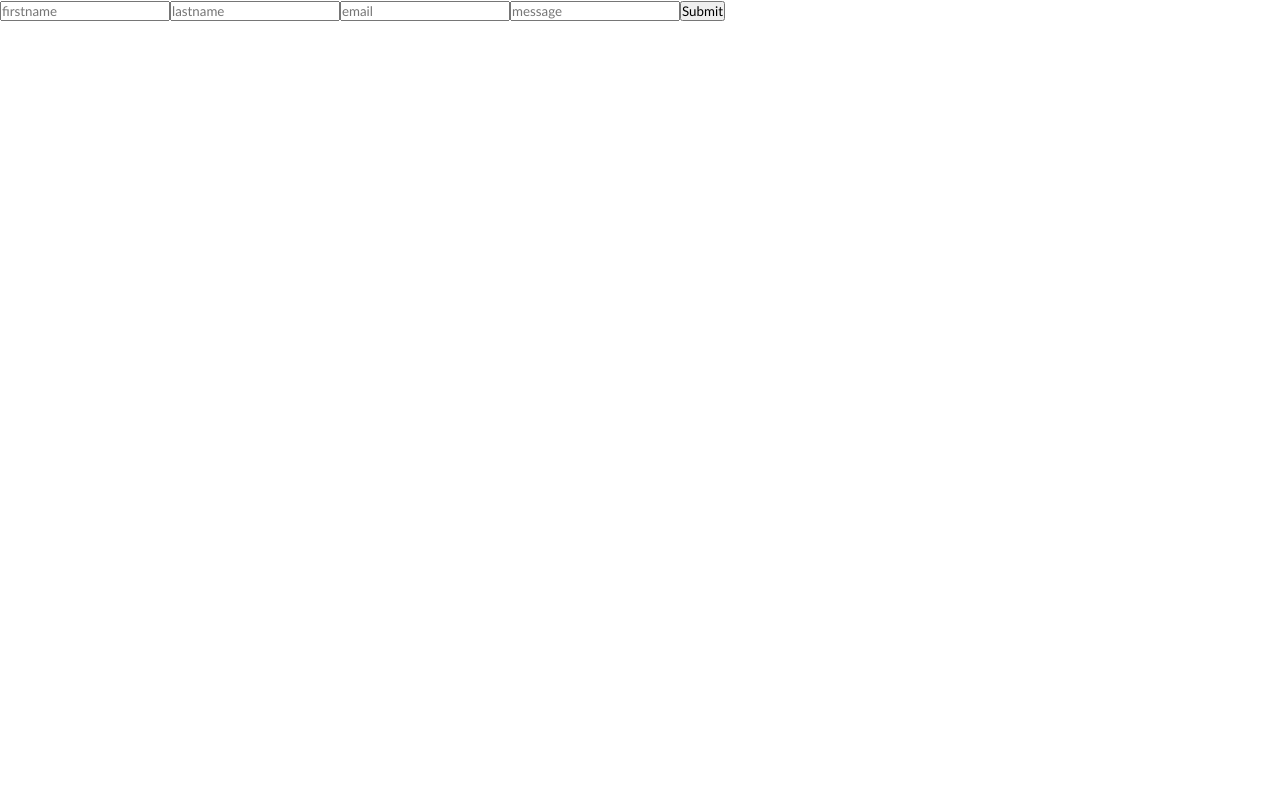
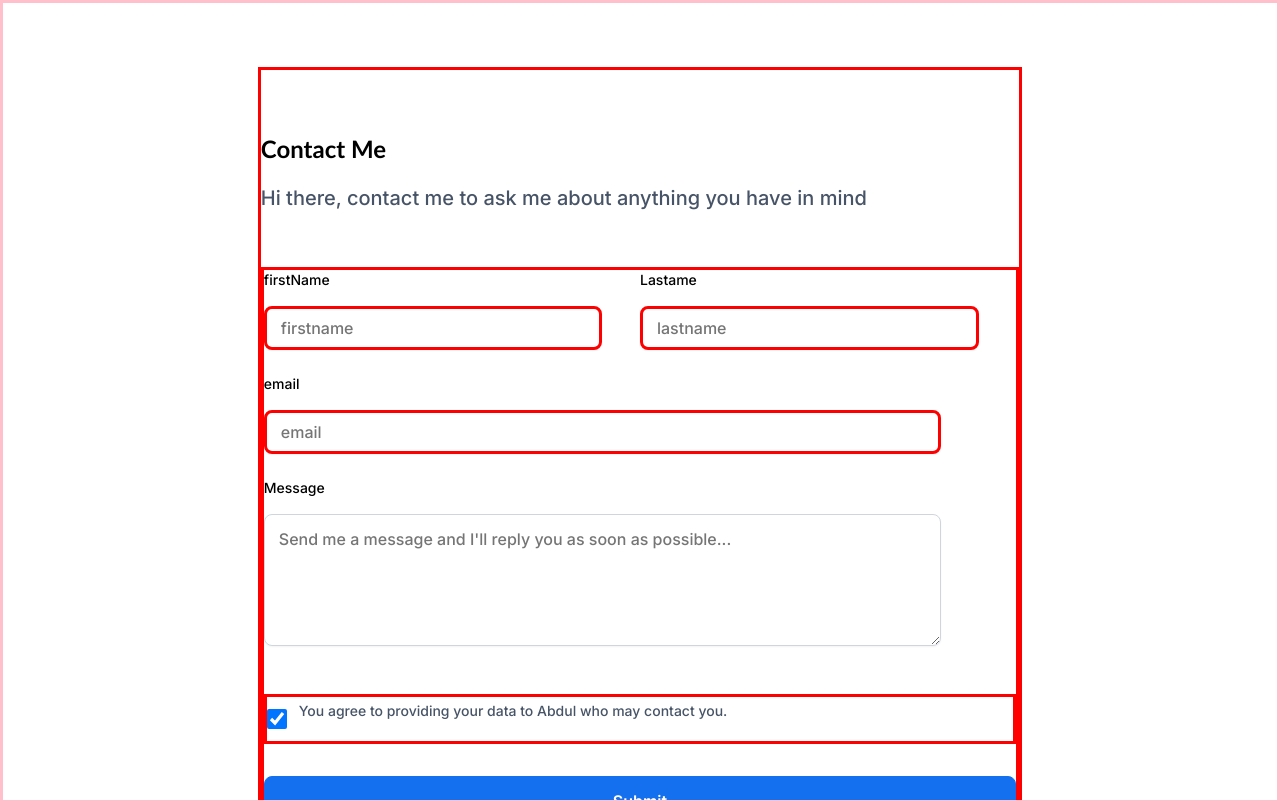
Before and after one commit to Abdulz11/stage1, a React (Create React App) app: page /contact in a window 1280 px wide. Shown: the top 800 px of the page. Built offline with nearby package versions, Linux system fonts and the light colour scheme; the HTML template or start-up script is replaced by a standard one.

Commit message:
feat: checkox added

```diff
--- /dev/null
+++ b/src/components/Form.jsx
@@ -0,0 +1,87 @@
+import { useState } from "react"
+
+
+export default function Form() {
+    const [formDetails,setFormDetails] = useState({firstName:'',
+    lastName:'',email:'',textArea:'',provideData:true})
+
+    function handleChange(event) {
+        if(event.target.type === 'checkbox'){
+            setFormDetails(prevDetails =>({
+                ...prevDetails,[event.target.name]: event.target.checked
+            })
+            )
+        }
+        else{
+        setFormDetails(prevDetails =>({
+            ...prevDetails,[event.target.name]:event.target.value
+        })
+        )
+    }
+    }
+    function handleSubmit() {
+        console.log(formDetails)
+
+    }
+    console.log(formDetails)
+
+  return (
+    <form className="form-div">
+        <div className=" form form-firstname">
+            <label>firstName</label>
+            <input
+            type="text"
+            id='first_name'
+            name='firstName'
+            placeholder='firstname'
+            onChange={handleChange}
+            value={formDetails.firstName}
+            />
+        </div>
+        <div className=" form form-lastname">
+            <label>Lastame</label>
+            <input
+            type="text"
+            id='last_name'
+            name='lastName'
+            placeholder='lastname'
+            onChange={handleChange}
+            value={formDetails.lastName}
+            />
+        </div>
+        <div className=" form form-email">
+            <label>email</label>
+            <input
+            type="text"
+            id='email'
+            name='email'
+            placeholder='email'
+            onChange={handleChange}
+            value={formDetails.email}
+            />
+        </div>
+        <div className=" form form-textarea">
+           <label>Message</label>
+           <textarea
+            type="text"
+            id='message'
+            name='textArea'
+            placeholder="Send me a message and I'll reply you as soon as possible..."
+            onChange={handleChange}
+            value={formDetails.textArea}
+           />
+        </div>
+        <div className="checkbox-div">
+            <input
+            type="checkbox"
+            id='checkbox'
+            name="provideData"
+            checked={formDetails.provideData}
+            onChange={handleChange}
+            />
+            <label htmlFor="provideData">You agree to providing your data to Abdul who may contact you.</label>
+        </div>
+        <button id='btn_submit' onSubmit={handleSubmit}>Submit</button>
+    </form>
+  )
+}
--- a/src/components/Links.jsx
+++ b/src/components/Links.jsx
@@ -22,7 +22,7 @@ export default function () {
             Design Boooks
         </a>
         <a id='contact' href="/contact" >
-            Contact
+            Contact Me
         </a>
     </div>
   )
--- a/src/index.css
+++ b/src/index.css
@@ -153,3 +153,133 @@ footer{
     gap: 64px;
     height: 160px;
 }
+
+/* contact page */
+.form-main-container{
+    border: solid pink;
+    display: flex;
+    padding: 64px 0 96px 0;
+    justify-content: center;
+
+    /* height: 100vh; */
+}
+.form-container{
+    border: solid red;
+    padding: 64px 0 96px 0;
+    width: 60%;
+
+    /* display: flex;
+    flex-direction: column;
+    justify-content: center; */
+}
+.form-header-details {
+    margin-bottom: 54px;
+}
+.form-header-details h2{
+    margin-bottom: 20px;
+}
+.form-header-details p{
+    font-family: 'Inter';
+    font-style: normal;
+    font-weight: 400;
+    font-size: 20px;
+    line-height: 30px;
+    color: #475467;
+}
+.form-div{
+    border: solid red;
+    display: grid;
+    grid-template-columns: 1fr 1fr;
+}
+.form-div input[type="text"],textarea{
+
+    width: 90%;
+    color: #667085;
+    padding: 10px 14px 10px 14px;
+    border-radius: 8px;
+    height: 44px;
+    margin-bottom: 24px;
+    border: 1px solid #D0D5DD;
+    box-shadow: 0px 1px 2px rgba(16, 24, 40, 0.05);
+    background: #FFFFFF;
+    gap: 8px;
+    font-family: 'Inter';
+    font-style: normal;
+    font-weight: 400;
+    font-size: 16px;
+    line-height: 24px;
+    border: solid red;
+}
+textarea{
+    height: 132px;
+    padding: 12px 14px;
+    border: 1px solid #D0D5DD;
+}
+.form-textarea{
+    display: flex;
+}
+label{
+    margin-bottom: 16px;
+    font-family: 'Inter';
+    font-style: normal;
+    font-weight: 500;
+    font-size: 14px;
+    line-height: 20px;
+}
+.form-div  .form{
+    display: flex;
+    flex-direction: column;
+}
+.form-email{
+    grid-column: 1/span 2
+}
+.form-textarea{
+    grid-column: 1/span 2;
+    /* padding: 12px 14px 12px 14px ; */
+}
+
+.form-textarea input{
+    height: 132px;
+    /* padding: 0 14px; */
+    line-height: 24px;
+}
+#btn_submit{
+    grid-column: 1/span 2;
+    height: 48px;
+    padding: 12px 20px;
+    background: #1570EF;
+    border: 1px solid #1570EF;
+    box-shadow: 0px 1px 2px rgba(16, 24, 40, 0.05);
+    border-radius: 8px;
+    font-family: 'Inter';
+    font-style: normal;
+    font-weight: 600;
+    font-size: 16px;
+    line-height: 24px;
+    color: #FFFFFF
+}
+ .form-div .checkbox-div{
+    grid-column: 1/span 2;
+    height: 24px;
+    font-family: 'Inter';
+    color: #475467;
+    font-style: normal;
+    font-weight: 400;
+    font-size: 16px;
+    margin-top: 24px;
+    margin-bottom: 32px;
+    display: flex;
+    align-items: center;
+    height: 50px;
+    border: solid red;
+}
+.form-div .checkbox-div label{
+    margin-left: 12px;
+}
+
+.form-div .checkbox-div input{
+    border: 1px solid #D0D5DD;
+    border-radius: 6px;
+    width: 20px;
+    height: 20px;
+}
--- a/src/pages/Contact.jsx
+++ b/src/pages/Contact.jsx
@@ -1,55 +1,17 @@
-import { useState } from 'react'
+import Form from "../components/Form";
 
 export default function Contact() {
-    const [formDetails,setFormDetails] = useState({firstName:'',
-    lastName:'',email:'',textArea:''})
+    return(
+        <div className="form-main-container">
+            <div className="form-container">
+                <div className='form-header-details'>
+                    <h2>Contact Me</h2>
+                    <p>Hi there, contact me to ask me about anything you have in mind</p>
+                </div>
+                <Form/>
+            </div>
+        </div>
 
-    function handleChange(event) {
-        setFormDetails(prevDetails =>({
-            ...prevDetails,[event.target.name]:event.target.value
-        })
-        )
-    }
-    function handleSubmit() {
-        console.log(formDetails)
+    )
 
-    }
-
-  return (
-    <div>
-        <input
-        type="text"
-        id='first_name'
-        name='firstName'
-        placeholder='firstname'
-        onChange={handleChange}
-        value={formDetails.firstName}
-        />
-        <input
-        type="text"
-        id='last_name'
-        name='lastName'
-        placeholder='lastname'
-        onChange={handleChange}
-        value={formDetails.lastName}
-        />
-        <input
-        type="text"
-        id='email'
-        name='email'
-        placeholder='email'
-        onChange={handleChange}
-        value={formDetails.email}
-        />
-        <input
-        type="text"
-        id='message'
-        name='textarea'
-        placeholder='message'
-        onChange={handleChange}
-        value={formDetails.textArea}
-        />
-        <button id='btn_submit' onSubmit={handleSubmit}>Submit</button>
-    </div>
-  )
 }
```
